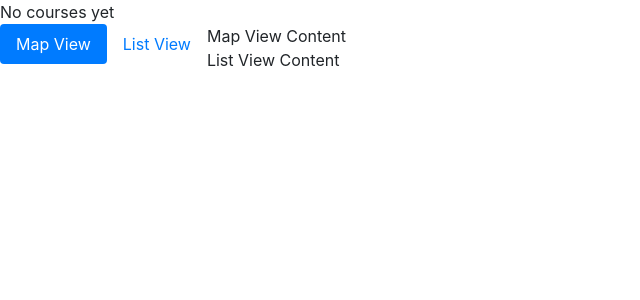
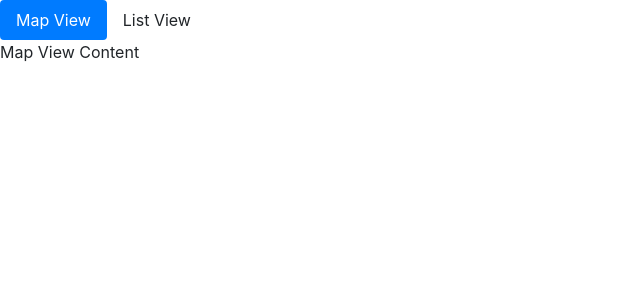
Before and after one commit to agiannotti/angular-directives, an Angular app: page / in a window 1280 px wide. Shown: the top 300 px of the page, without its empty margins (0-640 px from the left). Built offline with nearby package versions, Linux system fonts and the light colour scheme; what ngx-bootstrap-icons would draw is missing.

Commit message:
ngSwitchCase!

```diff
--- a/src/app/app.component.html
+++ b/src/app/app.component.html
@@ -2,10 +2,10 @@
 <!-- Structural directives modify structure, prefix with *-->
 <!-- Attribute directives modify elements -->
 
-<div *ngIf="courses.length > 0; then coursesList; else noCourses"></div>
+<!-- <div *ngIf="courses.length > 0; then coursesList; else noCourses"></div> -->
 
-<ng-template #coursesList>List of courses</ng-template>
-<ng-template #noCourses>No courses yet</ng-template>
+<!-- <ng-template #coursesList>List of courses</ng-template> -->
+<!-- <ng-template #noCourses>No courses yet</ng-template> -->
 
 <!-- alternately, use property binding to bind dom object property to an expression-->
 
@@ -15,18 +15,31 @@
 <!-- <div [hidden]="courses.length === 0">List of Courses</div> -->
 <!-- <div [hidden]="courses.length > 0">No courses yet</div> -->
 
-<ul class="nav nav-pills">
-  <li class="nav-item">
-    <a class="nav-link active" href="#">Map View</a>
-  </li>
-  <li class="nav-item">
-    <a class="nav-link" href="#">List View</a>
-  </li>
-  <div>
-    <div>Map View Content</div>
-    <div>List View Content</div>
-  </div>
-</ul>
 <!-- fa-icon && i-bs both working below -->
 <!-- <fa-icon [icon]="faCoffee" style="height: '5em'"></fa-icon> -->
 <!-- <i-bs name="alarm-fill"></i-bs> -->
+
+<ul class="nav nav-pills">
+  <li class="nav-item">
+    <a
+      class="nav-link"
+      [class.active]="viewMode == 'map'"
+      (click)="viewMode = 'map'"
+      >Map View</a
+    >
+  </li>
+  <li>
+    <a
+      class="nav-link"
+      [class.active]="viewMode == 'list'"
+      (click)="viewMode = 'list'"
+      >List View</a
+    >
+  </li>
+</ul>
+<!-- use property binding to ngSwitch && *ngSwitchCase ** ngSwitchCaseDefault -->
+<div [ngSwitch]="viewMode">
+  <div *ngSwitchCase="'map'">Map View Content</div>
+  <div *ngSwitchCase="'list'">List View Content</div>
+  <div *ngSwitchCaseDefault>Otherwise</div>
+</div>
--- a/src/app/app.component.ts
+++ b/src/app/app.component.ts
@@ -11,4 +11,5 @@ export class AppComponent {
   courses = [];
   faCoffee = faCoffee;
   faAddressCard = faAddressCard;
+  viewMode = 'map';
 }
```
